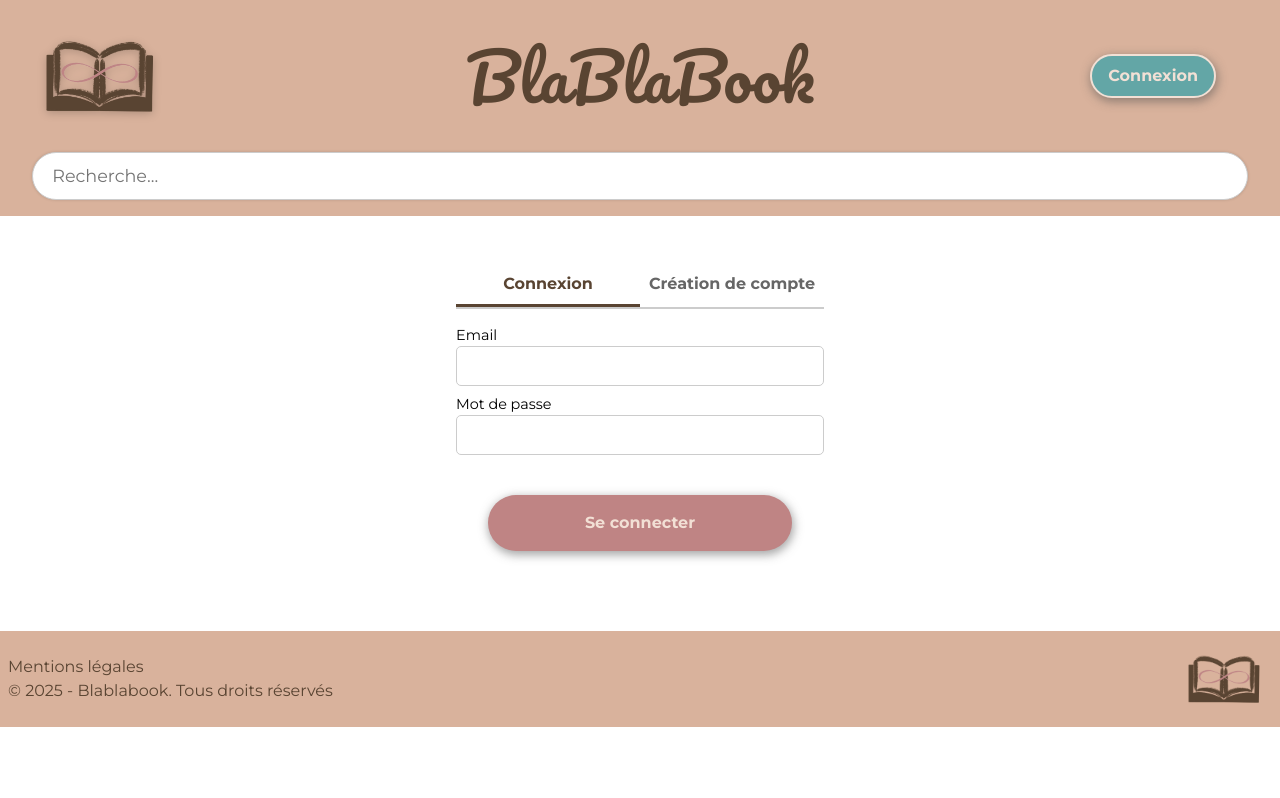
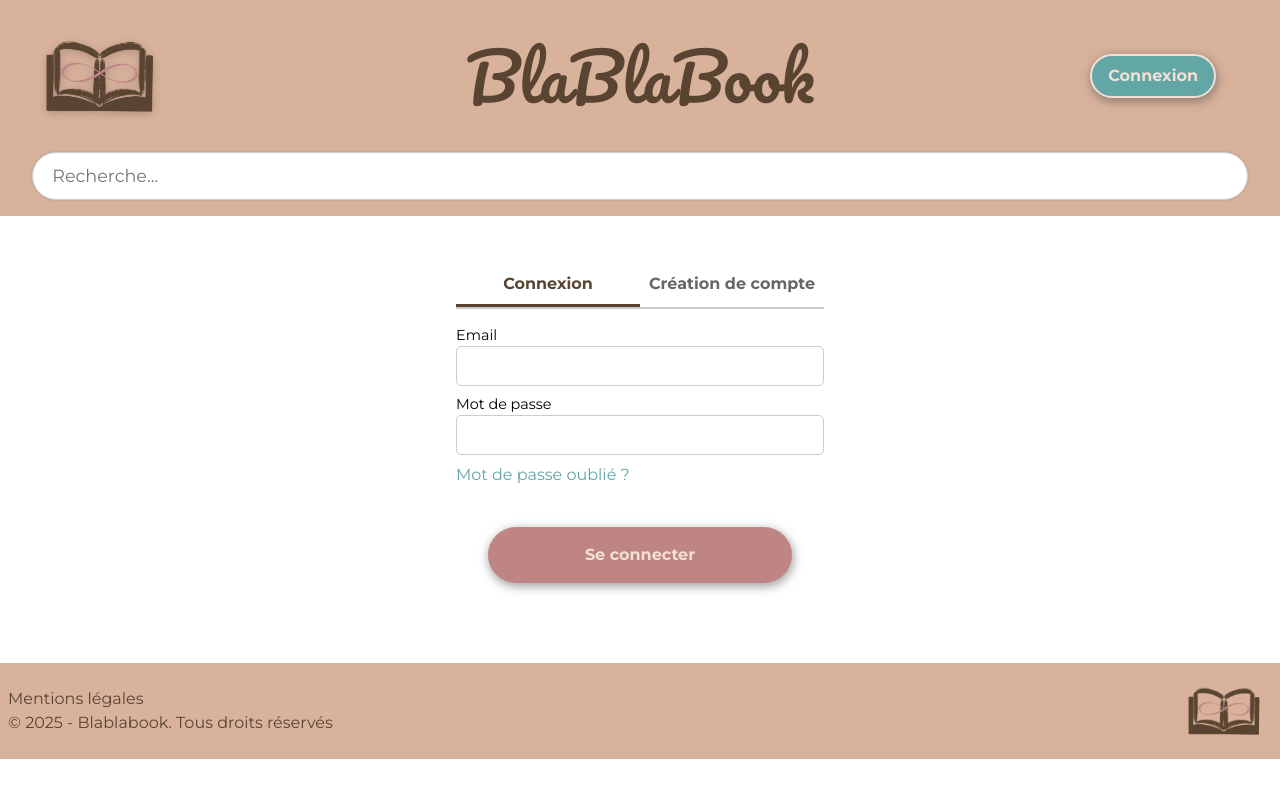
Before and after one commit to vincentmaury20/blablabook-front-perso, a SvelteKit app: page /authentification/auth-new-account in a window 1280 px wide. Built offline with nearby package versions, Linux system fonts and the light colour scheme.

Commit message:
update script

```diff
--- a/src/routes/authentification/auth-new-account/+page.svelte
+++ b/src/routes/authentification/auth-new-account/+page.svelte
@@ -1,30 +1,30 @@
-<script lang="ts">
-  // Onglet actif : true = login, false = signup
+<script>
+	// Onglet actif : true = connexion, false = création de compte
 	let isLogin = true;
 
 	// Connexion
 	let loginEmail = '';
 	let loginPassword = '';
 
-  // États signup
+	// Création de compte
 	let signupFirstName = '';
 	let signupLastName = '';
-  let signupAge: number | '' = '';
+	let signupAge = '';
 	let signupEmail = '';
 	let signupPassword = '';
 	let signupConfirmPassword = '';
 
-  // Simuler login côté front
-  function handleLogin(event: Event) {
+	// Test connexion
+	function handleLogin(event) {
 		event.preventDefault();
-    alert(`Connexion simulée pour ${loginEmail}`);
+		alert(`Connexion de ${loginEmail}`);
 	}
 
-  // Simuler signup côté front
-  function handleSignup(event: Event) {
+	// Test création de compte
+	function handleSignup(event) {
 		event.preventDefault();
 		if (signupPassword !== signupConfirmPassword) {
-      alert("Les mots de passe ne correspondent pas !");
+			alert('Les mots de passe ne correspondent pas !');
 			return;
 		}
 		const user = {
@@ -34,49 +34,57 @@
 			email: signupEmail
 		};
 		localStorage.setItem('signup_user', JSON.stringify(user));
-    alert("Compte créé ! (simulation frontend)");
-    window.location.href = "/account/created-account";
+		alert('Compte créé ! (simulation frontend)');
+		window.location.href = '/account/created-account';
 	}
 </script>
 
 <div class="auth-container">
-
 	<!-- Onglets -->
 	<div class="tabs">
-    <div class:active={isLogin} onclick={() => isLogin = true}>Connexion</div>
-    <div class:active={!isLogin} onclick={() => isLogin = false}>Création de compte</div>
+		<div class:active={isLogin} onclick={() => (isLogin = true)}>Connexion</div>
+		<div class:active={!isLogin} onclick={() => (isLogin = false)}>Création de compte</div>
 	</div>
 
-  <!-- Login -->
+	<!-- Connexion -->
 	{#if isLogin}
 		<form onsubmit={handleLogin}>
-      <label>Email
+			<label
+				>Email
 				<input type="email" bind:value={loginEmail} required />
 			</label>
-      <label>Mot de passe
+			<label
+				>Mot de passe
 				<input type="password" bind:value={loginPassword} required />
 			</label>
+			<a href="/authentification/forgot-password" class="forgot-password">Mot de passe oublié ?</a>
 			<button type="submit">Se connecter</button>
 		</form>
 	{:else}
-    <!-- Signup -->
+		<!-- Création de compte -->
 		<form onsubmit={handleSignup}>
-      <label>Nom
+			<label
+				>Nom
 				<input type="text" bind:value={signupLastName} required />
 			</label>
-      <label>Prénom
+			<label
+				>Prénom
 				<input type="text" bind:value={signupFirstName} required />
 			</label>
-      <label>Âge
+			<label
+				>Âge
 				<input type="number" bind:value={signupAge} min="0" required />
 			</label>
-      <label>Email
+			<label
+				>Email
 				<input type="email" bind:value={signupEmail} required />
 			</label>
-      <label>Mot de passe
+			<label
+				>Mot de passe
 				<input type="password" bind:value={signupPassword} required minlength="6" />
 			</label>
-      <label>Confirmation du mot de passe
+			<label
+				>Confirmation du mot de passe
 				<input type="password" bind:value={signupConfirmPassword} required minlength="6" />
 			</label>
 			<button type="submit">Créer mon compte</button>
@@ -89,6 +97,7 @@
 		max-width: 400px;
 		margin: 2rem auto;
 		padding: 1rem;
+		border-radius: 30px;
 	}
 
 	.tabs {
@@ -129,6 +138,11 @@ input {
 		border: 1px solid #ccc;
 	}
 
+	.forgot-password {
+		color: var(--couleur-bleu-vert);
+		text-decoration: none;
+	}
+
 	@media (max-width: 768px) {
 		.auth-container {
 			padding: 0.5rem;
```
Lines whose indentation alone changed are shown as unchanged.
